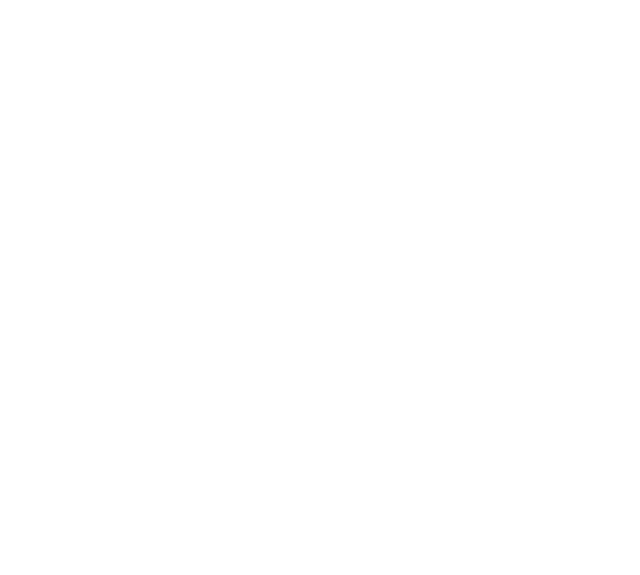
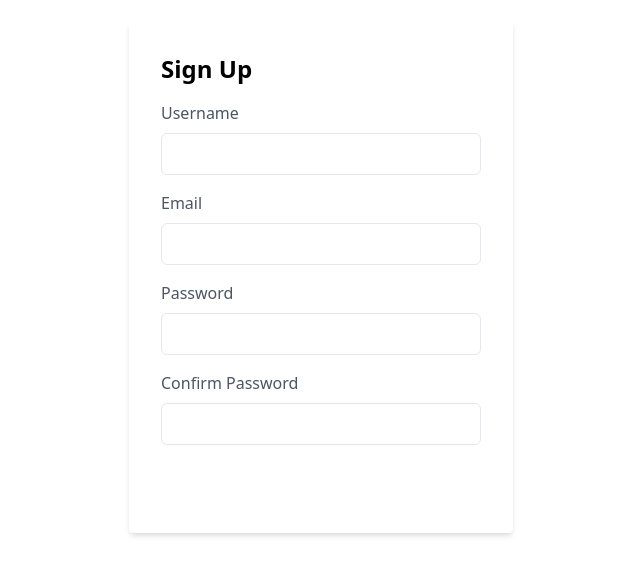
Before and after one commit to itsfutminna/siwes_information_system, a React (Vite) app: page /signup in a window 1280 px wide. Before the commit this address had no page. Shown: the part 123-698 px from the top of the page, without its empty margins (319-959 px from the left). Built offline with nearby package versions, Linux system fonts and the light colour scheme.

Commit message:
I added the signup page

```diff
--- a/src/App.jsx
+++ b/src/App.jsx
@@ -6,6 +6,7 @@
 import Biodata from "./pages/Biodata";
 import Assesment from "./pages/Assesment";
 import StudentProfile from "./pages/StudentProfile";
+import SignUp from "./pages/SignUp";
 export default function App() {
   return (
     <BrowserRouter>
@@ -18,6 +19,7 @@
           <Route path="assesment" element={<Assesment />} />
           <Route path="assesment/profile" element={<StudentProfile />} />
         </Route>
+        <Route path="signup" element={<SignUp/>}/>
       </Routes>
     </BrowserRouter>
   );
--- /dev/null
+++ b/src/pages/SignUp.jsx
@@ -0,0 +1,111 @@
+// src/components/SignUp.js
+import React from 'react';
+import { useFormik } from 'formik';
+import * as Yup from 'yup';
+
+const SignUp = () => {
+  const formik = useFormik({
+    initialValues: {
+      username: '',
+      email: '',
+      password: '',
+      confirmPassword: '',
+    },
+    validationSchema: Yup.object().shape({
+      username: Yup.string().required('Username is required'),
+      email: Yup.string().email('Invalid email address').required('Email is required'),
+      password: Yup.string().min(6, 'Password must be at least 6 characters').required('Password is required'),
+      confirmPassword: Yup.string()
+        .oneOf([Yup.ref('password'), null], 'Passwords must match')
+        .required('Please confirm your password'),
+    }),
+    onSubmit: (values) => {
+      // Handle form submission, values contain form data
+      console.log(values);
+    },
+  });
+
+  return (
+    <div className="min-h-screen flex items-center justify-center bg-futcolor">
+      <div className="bg-white  p-8 rounded shadow-md w-96">
+        <h2 className="text-2xl font-bold mb-4">Sign Up</h2>
+        <form onSubmit={formik.handleSubmit}>
+          <div className="mb-4">
+            <label htmlFor="username" className="block text-gray-600 font-medium mb-2">
+              Username
+            </label>
+            <input
+              type="text"
+              id="username"
+              name="username"
+              value={formik.values.username}
+              onChange={formik.handleChange}
+              className="w-full border rounded-md px-3 py-2"
+            />
+            {formik.errors.username && formik.touched.username && (
+              <div className="text-red-500">{formik.errors.username}</div>
+            )}
+          </div>
+          <div className="mb-4">
+            <label htmlFor="email" className="block text-gray-600 font-medium mb-2">
+              Email
+            </label>
+            <input
+              type="email"
+              id="email"
+              name="email"
+              value={formik.values.email}
+              onChange={formik.handleChange}
+              className="w-full border rounded-md px-3 py-2"
+            />
+            {formik.errors.email && formik.touched.email && (
+              <div className="text-red-500">{formik.errors.email}</div>
+            )}
+          </div>
+          <div className="mb-4">
+            <label htmlFor="password" className="block text-gray-600 font-medium mb-2">
+              Password
+            </label>
+            <input
+              type="password"
+              id="password"
+              name="password"
+              value={formik.values.password}
+              onChange={formik.handleChange}
+              className="w-full border rounded-md px-3 py-2"
+            />
+            {formik.errors.password && formik.touched.password && (
+              <div className="text-red-500">{formik.errors.password}</div>
+            )}
+          </div>
+          <div className="mb-4">
+            <label htmlFor="confirmPassword" className="block text-gray-600 font-medium mb-2">
+              Confirm Password
+            </label>
+            <input
+              type="password"
+              id="confirmPassword"
+              name="confirmPassword"
+              value={formik.values.confirmPassword}
+              onChange={formik.handleChange}
+              className="w-full border rounded-md px-3 py-2"
+            />
+            {formik.errors.confirmPassword && formik.touched.confirmPassword && (
+              <div className="text-red-500">{formik.errors.confirmPassword}</div>
+            )}
+          </div>
+          <div>
+            <button
+              type="submit"
+              className="w-full bg-futcolor text-white py-2 px-4 rounded-md font-medium"
+            >
+              Sign Up
+            </button>
+          </div>
+        </form>
+      </div>
+    </div>
+  );
+};
+
+export default SignUp;
```
